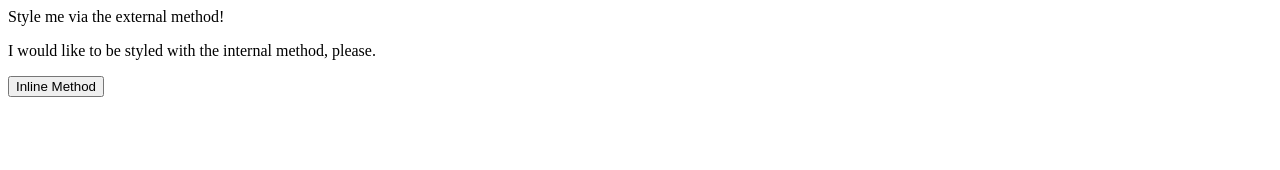
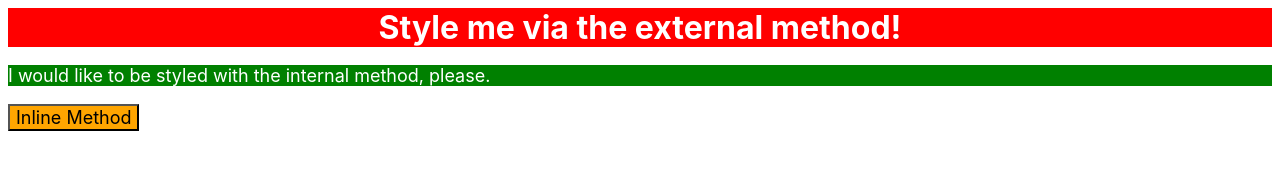
Before and after one commit to wak3upalex/weblearn, a plain HTML site: page css-exercises/foundations/01-css-methods/index.html in a window 1280 px wide. Drawn offline with Linux system fonts and the light colour scheme.

Commit message:
Do 01-css-methods

```diff
--- a/css-exercises/foundations/01-css-methods/index.html
+++ b/css-exercises/foundations/01-css-methods/index.html
@@ -6,6 +6,7 @@
   <meta http-equiv="X-UA-Compatible" content="IE=edge">
   <meta name="viewport" content="width=device-width, initial-scale=1.0">
   <title>Methods for Adding CSS</title>
+  <link rel="stylesheet" href="styles.css">
 </head>
 <body>
   <div>Style me via the external method!</div>
--- /dev/null
+++ b/css-exercises/foundations/01-css-methods/styles.css
@@ -0,0 +1,21 @@
+div {
+    background-color: red;
+    color: white;
+    font-size: 32px;
+    text-align: center;
+    font-weight: bold;
+    font-family: "SF Pro Display", sans-serif;
+}
+
+p {
+    font-family: "SF Pro Display", sans-serif;
+    background-color: green;
+    color: white;
+    font-size: 18px;
+}
+
+button {
+    font-family: "SF Pro Display", sans-serif;
+    background-color: orange;
+    font-size: 18px;
+}
```
